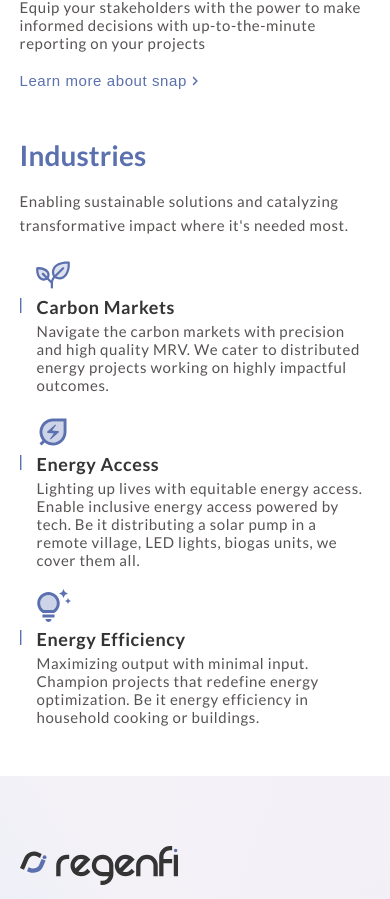
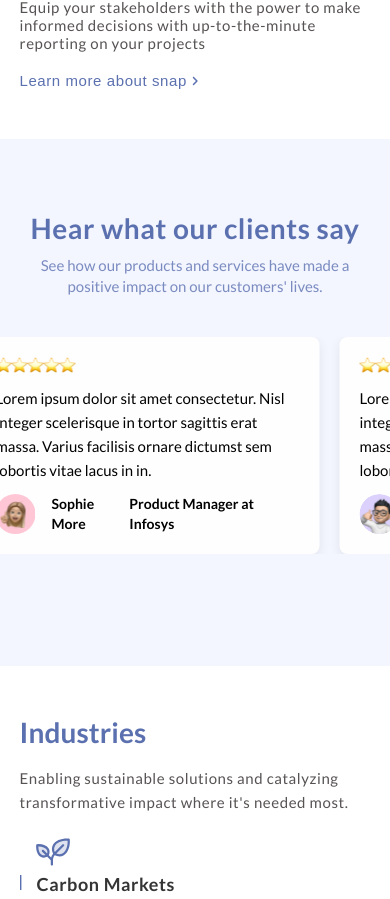
Before and after one commit to Vedavyas11062004/offsetfarm-landingpage, a Vue app: page / in a window 390 px wide. Shown: the part 6560-7459 px from the top of the page. Built offline with nearby package versions, Linux system fonts and the light colour scheme.

Commit message:
complted the reviews part

```diff
--- a/src/components/reviews.vue
+++ b/src/components/reviews.vue
@@ -1,58 +1,172 @@
-<script setup>
-import { ref } from "vue";
-import testimonials from "./testimonials.vue";
-import memoji1Image from '@/assets/memoji-1.svg'; // Import the image URLs
-import memoji2Image from '@/assets/memoji-2.svg';
-
-const data = ref([
-  {
-    content: "Lorem ipsum dolor sit amet consectetur. Nisl integer scelerisque in tortor sagittis erat massa. Varius facilisis ornare dictumst sem lobortis vitae lacus in in.",
-    name: "Sophie Moore",
-    imageUrl: memoji1Image, // Assign imported image URL
-    designation: "Head of Marketing",
-  },
-  {
-    content: "Lorem ipsum dolor sit amet consectetur. Nisl integer scelerisque in tortor sagittis erat massa. Varius facilisis ornare dictumst sem lobortis vitae lacus in in.",
-    name: "Sophie More",
-    imageUrl: memoji1Image, // Assign imported image URL
-    designation: "Product Manager at Infosys",
-  },
-  {
-    content: "Lorem ipsum dolor sit amet consectetur. Nisl integer scelerisque in tortor sagittis erat massa. Varius facilisis ornare dictumst sem lobortis vitae lacus in in.",
-    name: "Adam Gwadyr",
-    imageUrl: memoji2Image, // Assign imported image URL
-    designation: "Entrepreneur",
-  },
-]);
-</script>
-
 <template>
   <div class="reviews_container">
-    <h2>Hear what our clients says</h2>
+    <h2>Hear what our clients say</h2>
     <p>
       See how our products and services have made a positive impact on our
       customers' lives.
     </p>
+
     <div class="testimonials_container">
+      <div
+        class="carousel"
+        ref="carouselRef"
+        @mouseenter="stopCarousel"
+        @mouseleave="startCarousel"
+      >
+        <div
+          class="cards-container"
+          :style="{ transform: `translateX(${offset}px)` }"
+        >
           <testimonials
-        v-for="(card, index) in data"
+            v-for="(card, index) in cards"
             :key="index"
             :content="card.content"
             :designation="card.designation"
             :imageUrl="card.imageUrl"
             :name="card.name"
+            class="card"
           />
         </div>
-    <div class="dots">
-        <img src="@/assets/dots.png" alt="dots.."/>
       </div>
+    </div>
+
+    <!-- <div class="dots">
+      <img src="@/assets/dots.png" alt="dots.." />
+    </div> -->
   </div>
 </template>
 
+<script setup>
+import { ref, onMounted, onBeforeUnmount } from "vue";
+import testimonials from "./testimonials.vue";
+import memoji1Image from "@/assets/memoji-1.svg"; // Import the image URLs
+import memoji2Image from "@/assets/memoji-2.svg";
+
+const cards = ref([
+  {
+    content:
+      "Lorem ipsum dolor sit amet consectetur. Nisl integer scelerisque in tortor sagittis erat massa. Varius facilisis ornare dictumst sem lobortis vitae lacus in in.",
+    name: "Sophie Moore",
+    imageUrl: memoji1Image,
+    designation: "Head of Marketing",
+  },
+  {
+    content:
+      "Lorem ipsum dolor sit amet consectetur. Nisl integer scelerisque in tortor sagittis erat massa. Varius facilisis ornare dictumst sem lobortis vitae lacus in in.",
+    name: "Sophie More",
+    imageUrl: memoji1Image,
+    designation: "Product Manager at Infosys",
+  },
+  {
+    content:
+      "Lorem ipsum dolor sit amet consectetur. Nisl integer scelerisque in tortor sagittis erat massa. Varius facilisis ornare dictumst sem lobortis vitae lacus in in.",
+    name: "Adam Gwadyr",
+    imageUrl: memoji2Image,
+    designation: "Entrepreneur",
+  },
+  {
+    content:
+      "Lorem ipsum dolor sit amet consectetur. Nisl integer scelerisque in tortor sagittis erat massa. Varius facilisis ornare dictumst sem lobortis vitae lacus in in.",
+    name: "Sophie Moore",
+    imageUrl: memoji1Image,
+    designation: "Head of Marketing",
+  },
+  {
+    content:
+      "Lorem ipsum dolor sit amet consectetur. Nisl integer scelerisque in tortor sagittis erat massa. Varius facilisis ornare dictumst sem lobortis vitae lacus in in.",
+    name: "Sophie More",
+    imageUrl: memoji1Image,
+    designation: "Product Manager at Infosys",
+  },
+  {
+    content:
+      "Lorem ipsum dolor sit amet consectetur. Nisl integer scelerisque in tortor sagittis erat massa. Varius facilisis ornare dictumst sem lobortis vitae lacus in in.",
+    name: "Adam Gwadyr",
+    imageUrl: memoji2Image,
+    designation: "Entrepreneur",
+  },
+  {
+    content:
+      "Lorem ipsum dolor sit amet consectetur. Nisl integer scelerisque in tortor sagittis erat massa. Varius facilisis ornare dictumst sem lobortis vitae lacus in in.",
+    name: "Sophie Moore",
+    imageUrl: memoji1Image,
+    designation: "Head of Marketing",
+  },
+  {
+    content:
+      "Lorem ipsum dolor sit amet consectetur. Nisl integer scelerisque in tortor sagittis erat massa. Varius facilisis ornare dictumst sem lobortis vitae lacus in in.",
+    name: "Sophie More",
+    imageUrl: memoji1Image,
+    designation: "Product Manager at Infosys",
+  },
+  {
+    content:
+      "Lorem ipsum dolor sit amet consectetur. Nisl integer scelerisque in tortor sagittis erat massa. Varius facilisis ornare dictumst sem lobortis vitae lacus in in.",
+    name: "Adam Gwadyr",
+    imageUrl: memoji2Image,
+    designation: "Entrepreneur",
+  },
+  // Repeat the pattern for the number of cards you want initially
+]);
+
+const offset = ref(0);
+let intervalId = null;
+const carouselRef = ref(null);
+const cardWidth = ref(512);
+
+const startCarousel = () => {
+  intervalId = setInterval(() => {
+    offset.value -= cardWidth.value; // Adjust card width as needed
+    if (offset.value <= -((cards.value.length - 2) * cardWidth.value)) {
+      offset.value = 0;
+    }
+  }, 1000);
+};
+
+const stopCarousel = () => {
+  clearInterval(intervalId);
+};
+
+const updateCardWidth = () => {
+  if (window.innerWidth <= 800) {
+    cardWidth.value = 364;
+  } else {
+    cardWidth.value = 512;
+  }
+};
+
+onMounted(() => {
+  startCarousel();
+  updateCardWidth();
+  window.addEventListener("resize", updateCardWidth);
+});
+
+onBeforeUnmount(() => {
+  window.removeEventListener("resize", updateCardWidth);
+});
+</script>
+
 <style scoped>
+.carousel {
+  width: 100%;
+  overflow: hidden;
+  position: relative;
+  height: fit-content; /* Adjust height as needed */
+}
 
-.reviews_container{
-    background: #F3F5FF;
+.cards-container {
+  display: flex;
+  transition: transform 1s ease; /* Adjust transition duration */
+}
+
+.card {
+  flex: 0 0 auto;
+  margin: 0 10px;
+  padding: 20px;
+  border-radius: 8px;
+}
+.reviews_container {
+  background: #f3f5ff;
   padding-block: 72px;
   overflow: hidden;
 }
@@ -71,8 +185,6 @@ const data = ref([
   width: 550.661px;
   color: rgba(91, 112, 175, 0.8);
   text-align: center;
-  font-feature-settings: "clig" off, "liga" off;
-  font-family: Lato;
   font-size: 18px;
   font-style: normal;
   font-weight: 500;
@@ -80,17 +192,39 @@ const data = ref([
   margin-inline: auto;
 }
 
-.testimonials_container{
+.testimonials_container {
   display: inline-flex;
   overflow: hidden;
   gap: 32px;
-    transform: translateX(-5%);
   padding-block: 40px;
 }
 
-.dots{
+.dots {
   width: 100%;
   display: flex;
   justify-content: center;
 }
+
+@media (max-width: 1000px) {
+  .reviews_container {
+    margin-top: 50px;
+  }
+  .reviews_container > h2 {
+    font-size: 28px;
+    font-style: normal;
+    font-weight: 700;
+    line-height: normal;
+    letter-spacing: 0.583px;
+    width: 90%;
+    margin-inline: auto;
+  }
+  .reviews_container > p {
+    font-size: 15px;
+    font-style: normal;
+    font-weight: 500;
+    line-height: 21px;
+    width: 90%;
+    margin-inline: auto;
+  }
+}
 </style>
--- a/src/components/testimonials.vue
+++ b/src/components/testimonials.vue
@@ -29,15 +29,34 @@ const props = defineProps(["content", "name", "imageUrl", "designation"]);
   box-shadow: 0px 4px 12px 0px rgba(0, 0, 0, 0.08);
 }
 
-.details{
+.details {
   display: flex;
   width: 100%;
   justify-content: space-between;
   align-items: center;
 }
-.details>div{
+.details > div {
   display: flex;
   align-items: center;
   gap: 16px;
 }
+
+@media (max-width: 800px) {
+  .card {
+    width: 344px;
+  }
+  .card > p {
+    font-size: 15px;
+    font-style: normal;
+    font-weight: 400;
+    line-height: 24px;
+  }
+
+  .details span {
+    font-size: 14px;
+    font-style: normal;
+    font-weight: 600;
+    line-height: 20px;
+  }
+}
 </style>
--- a/src/views/HomeView.vue
+++ b/src/views/HomeView.vue
@@ -27,7 +27,7 @@ const scrollToHero = () => {
     <customerMapping />
     <intutiveDesign />
     <reporting />
-    <!-- <reviews /> -->
+    <reviews />
     <industries />
     <footerContainer />
     <div class="btn" @click="scrollToHero">
```
Lines whose indentation alone changed are shown as unchanged.
